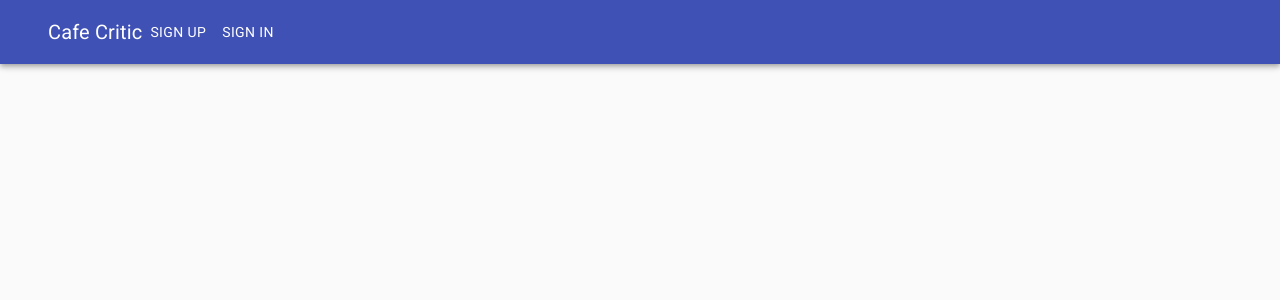
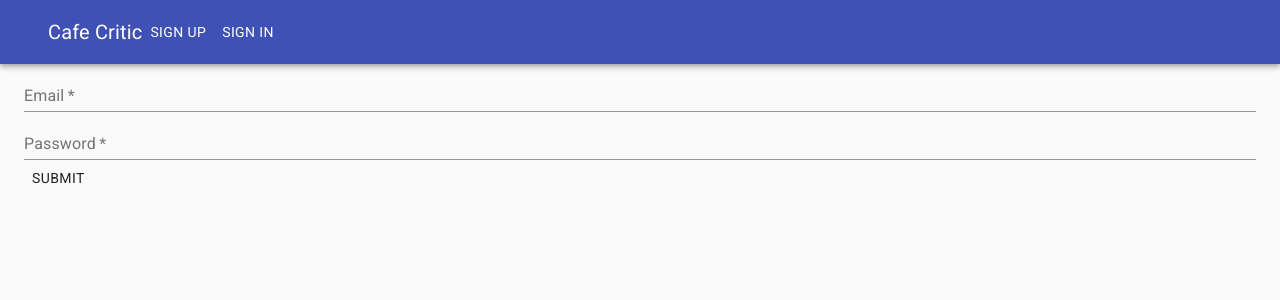
Before and after one commit to YerzhanUtelbayev/cafe-critic-client, a React (Create React App) app: page /login in a window 1280 px wide. Shown: the top 300 px of the page. Built offline with nearby package versions, Linux system fonts and the light colour scheme.

Commit message:
Add User login form

```diff
--- a/src/Routes.jsx
+++ b/src/Routes.jsx
@@ -2,11 +2,15 @@ import React from 'react';
 import { Switch, Route } from 'react-router-dom';
 
 import Register from './containers/Authorization/Register';
+import Login from './containers/Authorization/Login';
 
 const Routes = () => (
   <Switch>
     <Route path="/register" exact>
       <Register />
+    </Route>
+    <Route path="/login" exact>
+      <Login />
     </Route>
   </Switch>
 );
--- /dev/null
+++ b/src/containers/Authorization/Login.jsx
@@ -0,0 +1,31 @@
+import React from 'react';
+import { Formik, Form } from 'formik';
+import { Button } from '@material-ui/core';
+
+import FormInput from '../../components/UI/FormElements/FormInput';
+
+const Login = () => {
+  return (
+    <>
+      <Formik
+        initialValues={{
+          email: '',
+          password: '',
+        }}
+      >
+        <Form>
+          <FormInput name="email" label="Email" type="email" required />
+          <FormInput
+            name="password"
+            label="Password"
+            type="password"
+            required
+          />
+          <Button type="submit">Submit</Button>
+        </Form>
+      </Formik>
+    </>
+  );
+};
+
+export default Login;
--- a/src/containers/Authorization/Register.jsx
+++ b/src/containers/Authorization/Register.jsx
@@ -20,7 +20,6 @@ const Register = () => (
           country: '',
         },
       }}
-      onSubmit={(values) => console.dir(values)}
     >
       <Form>
         <FormInput name="firstName" label="First name" required />
@@ -37,6 +36,4 @@ const Register = () => (
   </>
 );
 
-Register.propTypes = {};
-
 export default Register;
```
